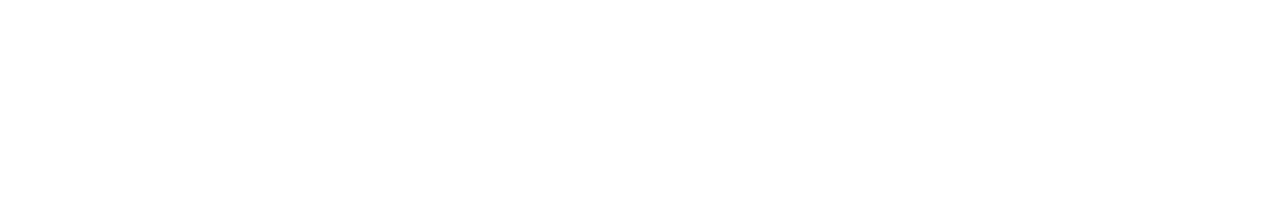
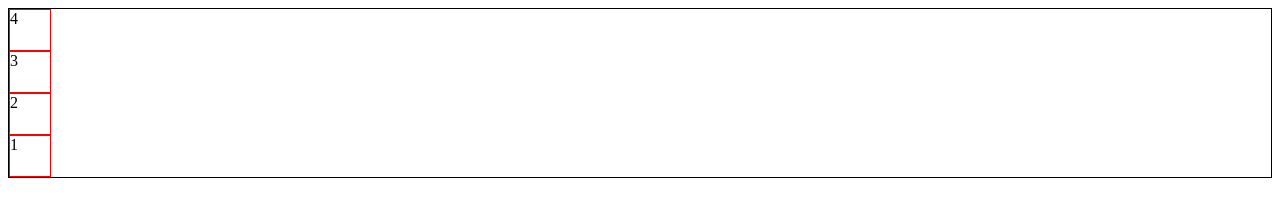
Before and after one commit to jamccc/flex-css, a website: page index.html in a window 1280 px wide. Drawn offline with Linux system fonts and the light colour scheme.

Commit message:
flex-direction 属性。决定主轴的方向

```diff
--- a/index.html
+++ b/index.html
@@ -5,9 +5,27 @@
     <title>flex布局</title>
 </head>
 <style>
+    .box {
+        border:1px solid black;
+        display: flex;
+        /*flex-direction:row;*/
+        /*flex-direction:row-reverse;*/
+        /*flex-direction:column;*/
+        flex-direction:column-reverse;
+    }
 
+    .item {
+        border: 1px solid red;
+        height: 40px;
+        width: 40px;
+    }
 </style>
 <body>
-
+<div class="box">
+    <div class="item">1</div>
+    <div class="item">2</div>
+    <div class="item">3</div>
+    <div class="item">4</div>
+</div>
 </body>
 </html>
```
Also changed, not shown: 1 other file.
